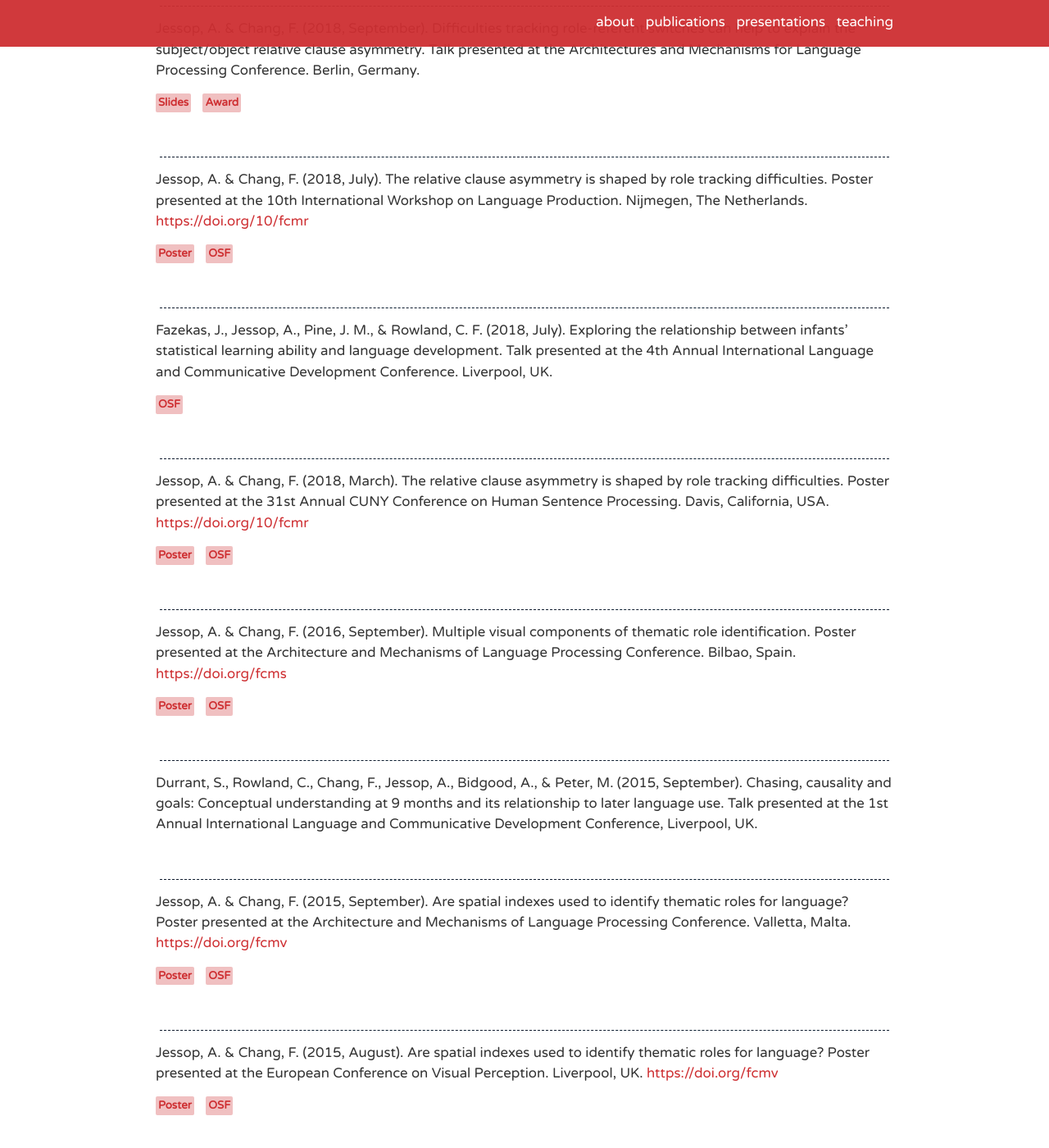
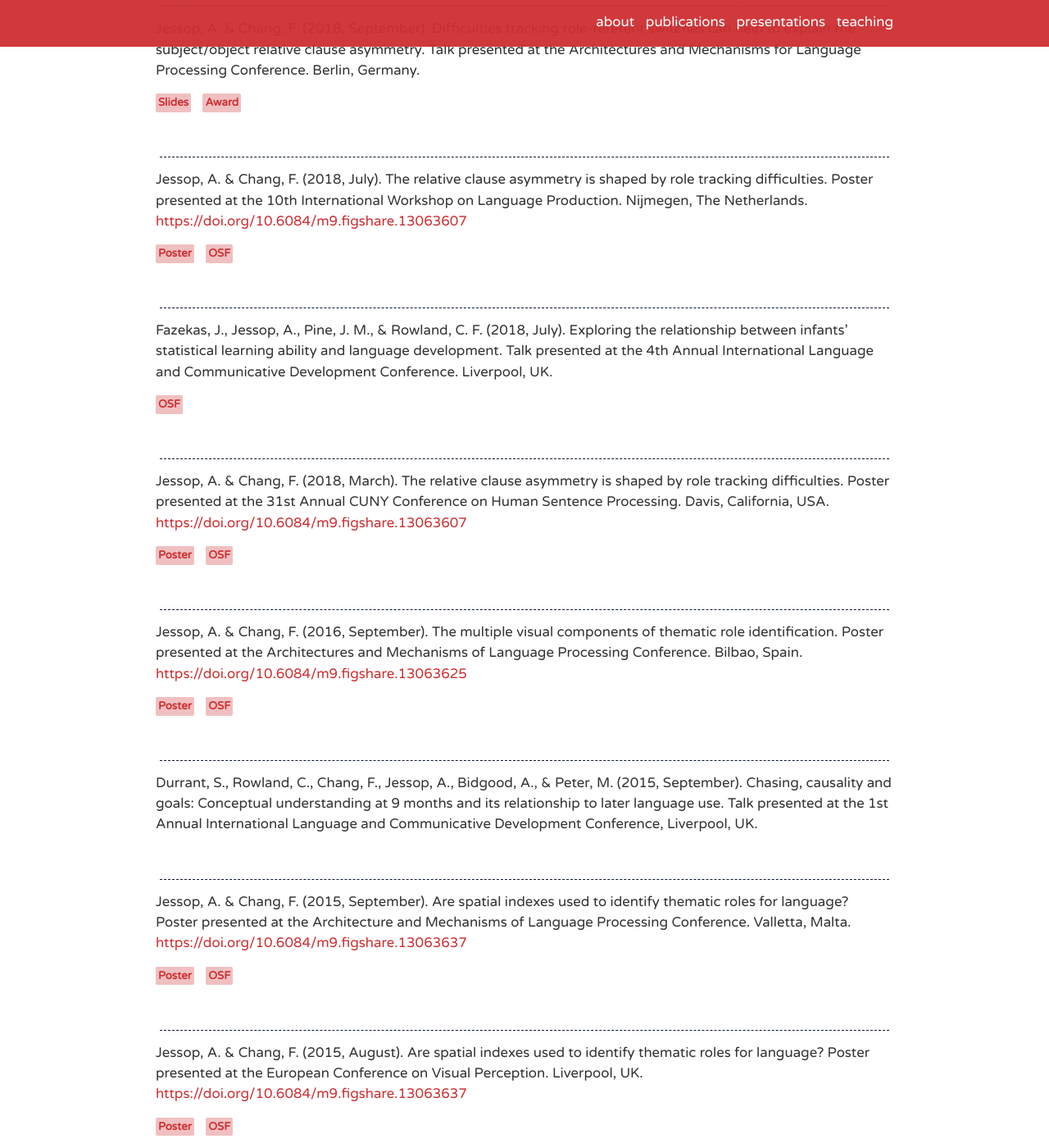
Before and after one commit to andrew-jessop/andrew-jessop.github.io, a Jekyll site: the page built from _pages/presentations.md, in a window 1280 px wide and 1400 px high, scrolled down 865 px. Shown: the whole window at 82% size. Built offline with Jekyll 4.4.1, drawn with Linux system fonts in a browser that asks for light colours; nearby versions of some CDN libraries.

Commit message:
Update figshare links

```diff
--- a/_pages/presentations.md
+++ b/_pages/presentations.md
@@ -47,9 +47,9 @@ Jessop, A. & Chang, F. (2018, September). Difficulties tracking role-referent sw
 
 <hr>
 
-Jessop, A. & Chang, F. (2018, July). The relative clause asymmetry is shaped by role tracking difficulties. Poster presented at the 10th International Workshop on Language Production. Nijmegen, The Netherlands. [https://doi.org/10/fcmr](https://doi.org/10/fcmr)
+Jessop, A. & Chang, F. (2018, July). The relative clause asymmetry is shaped by role tracking difficulties. Poster presented at the 10th International Workshop on Language Production. Nijmegen, The Netherlands. [https://doi.org/10.6084/m9.figshare.13063607](https://doi.org/10.6084/m9.figshare.13063607)
 
-<a href="https://doi.org/10/fcmr" class="button">Poster</a> <a href="https://osf.io/pkxzh/" class="button">OSF</a>
+<a href="https://doi.org/10.6084/m9.figshare.13063607" class="button">Poster</a> <a href="https://osf.io/pkxzh/" class="button">OSF</a>
 
 <br>
 
@@ -63,17 +63,17 @@ Fazekas, J., Jessop, A., Pine, J. M., & Rowland, C. F. (2018, July). Exploring t
 
 <hr>
 
-Jessop, A. & Chang, F. (2018, March). The relative clause asymmetry is shaped by role tracking difficulties. Poster presented at the 31st Annual CUNY Conference on Human Sentence Processing. Davis, California, USA. [https://doi.org/10/fcmr](https://doi.org/10/fcmr)
+Jessop, A. & Chang, F. (2018, March). The relative clause asymmetry is shaped by role tracking difficulties. Poster presented at the 31st Annual CUNY Conference on Human Sentence Processing. Davis, California, USA. [https://doi.org/10.6084/m9.figshare.13063607](https://doi.org/10.6084/m9.figshare.13063607)
 
-<a href="https://doi.org/10/fcmr" class="button">Poster</a> <a href="https://osf.io/pkxzh/" class="button">OSF</a>
+<a href="https://doi.org/10.6084/m9.figshare.13063607" class="button">Poster</a> <a href="https://osf.io/pkxzh/" class="button">OSF</a>
 
 <br>
 
 <hr>
 
-Jessop, A. & Chang, F. (2016, September). Multiple visual components of thematic role identification. Poster presented at the Architecture and Mechanisms of Language Processing Conference. Bilbao, Spain. [https://doi.org/fcms](https://doi.org/fcms)
+Jessop, A. & Chang, F. (2016, September). The multiple visual components of thematic role identification. Poster presented at the Architectures and Mechanisms of Language Processing Conference. Bilbao, Spain. [https://doi.org/10.6084/m9.figshare.13063625](https://doi.org/10.6084/m9.figshare.13063625)
 
-<a href="https://doi.org/fcms" class="button">Poster</a> <a href="https://osf.io/k7t83/" class="button">OSF</a>
+<a href="https://doi.org/10.6084/m9.figshare.13063625" class="button">Poster</a> <a href="https://osf.io/k7t83/" class="button">OSF</a>
 
 <br>
 
@@ -85,17 +85,17 @@ Durrant, S., Rowland, C., Chang, F., Jessop, A., Bidgood, A., & Peter, M. (2015,
 
 <hr>
 
-Jessop, A. & Chang, F. (2015, September). Are spatial indexes used to identify thematic roles for language? Poster presented at the Architecture and Mechanisms of Language Processing Conference. Valletta, Malta. [https://doi.org/fcmv](https://doi.org/fcmv)
+Jessop, A. & Chang, F. (2015, September). Are spatial indexes used to identify thematic roles for language? Poster presented at the Architecture and Mechanisms of Language Processing Conference. Valletta, Malta. [https://doi.org/10.6084/m9.figshare.13063637](https://doi.org/fcmv)
 
-<a href="https://doi.org/fcmv" class="button">Poster</a> <a href="https://osf.io/k7t83/" class="button">OSF</a>
+<a href="https://doi.org/10.6084/m9.figshare.13063637" class="button">Poster</a> <a href="https://osf.io/k7t83/" class="button">OSF</a>
 
 <br>
 
 <hr>
 
-Jessop, A. & Chang, F. (2015, August). Are spatial indexes used to identify thematic roles for language? Poster presented at the European Conference on Visual Perception. Liverpool, UK. [https://doi.org/fcmv](https://doi.org/fcmv)
+Jessop, A. & Chang, F. (2015, August). Are spatial indexes used to identify thematic roles for language? Poster presented at the European Conference on Visual Perception. Liverpool, UK. [https://doi.org/10.6084/m9.figshare.13063637](https://doi.org/10.6084/m9.figshare.13063637)
 
-<a href="https://doi.org/fcmv" class="button">Poster</a> <a href="https://osf.io/k7t83/" class="button">OSF</a>
+<a href="https://doi.org/10.6084/m9.figshare.13063637" class="button">Poster</a> <a href="https://osf.io/k7t83/" class="button">OSF</a>
 
 <br>
 
```
